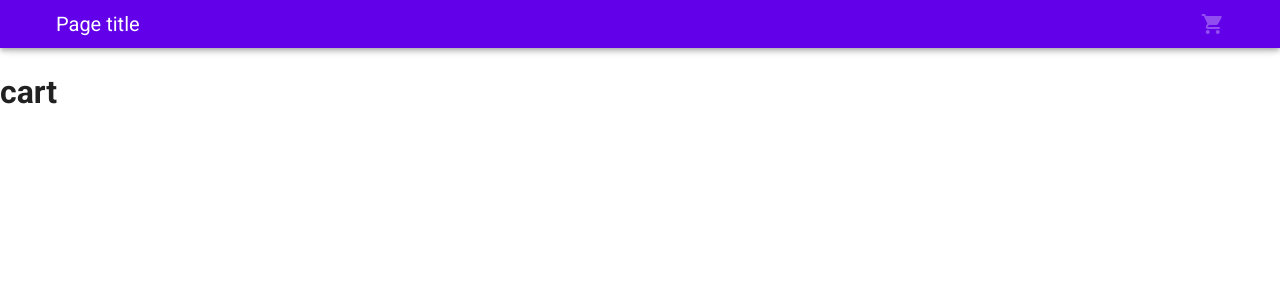
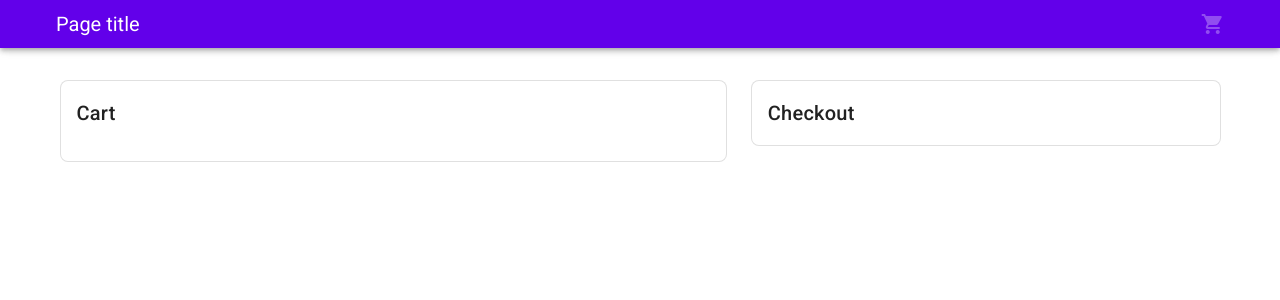
Before and after one commit to THEC0Der7/lessons-app, a Vue app: page /cart in a window 1280 px wide. Shown: the top 300 px of the page. Built offline with nearby package versions, Linux system fonts and the light colour scheme.

Commit message:
cart card and cart items design ready

```diff
--- /dev/null
+++ b/src/components/cart-card.vue
@@ -0,0 +1,41 @@
+<template>
+  <v-card elevation="0" class="px-3 py-3 mb-3" outlined>
+    <v-list-item class="px-0">
+      <div class="pr-2">
+        <v-avatar height="80px" width="100px" class="rounded-lg">
+          <v-img :src="data.Image" width="100%" height="100%"></v-img>
+        </v-avatar>
+      </div>
+      <v-list-item-content class="px-0">
+        <v-list-item-subtitle>
+          <strong>Subject:</strong> {{ data.subject }}
+        </v-list-item-subtitle>
+        <v-list-item-subtitle>
+          <strong>Location:</strong> {{ data.location }}
+        </v-list-item-subtitle>
+      </v-list-item-content>
+      <div>Spaces ({{ data.qty }}x)</div>
+      <div class="font-weight-bold ml-4 mr-4">${{ data.price * data.qty }}</div>
+      <div>
+        <v-btn icon>
+          <v-icon>mdi-minus</v-icon>
+        </v-btn>
+      </div>
+    </v-list-item>
+  </v-card>
+</template>
+
+<script>
+export default {
+  name: "cart-card",
+  props: {
+    data: {
+      type: Object,
+      default: () => {},
+    },
+  },
+  data() {
+    return {};
+  },
+};
+</script>
--- a/src/components/main-header.vue
+++ b/src/components/main-header.vue
@@ -1,7 +1,9 @@
 <template>
   <div>
     <v-app-bar color="deep-purple accent-4" class="px-10" dense dark>
-      <v-toolbar-title>Page title </v-toolbar-title>
+      <v-toolbar-title @click="$router.push({ name: 'home' })"
+        >Page title
+      </v-toolbar-title>
 
       <v-spacer></v-spacer>
 
--- a/src/views/Cart.vue
+++ b/src/views/Cart.vue
@@ -1,11 +1,39 @@
 <template>
   <div id="cart">
-    <h1>cart</h1>
+    <v-container>
+      <v-row>
+        <v-col cols="7">
+          <v-card class="rounded-lg" outlined>
+            <v-card-title>Cart</v-card-title>
+            <v-card-text>
+              <template v-for="(item, idx) in cart">
+                <cart-card :key="idx" :data="item" />
+              </template>
+            </v-card-text>
+          </v-card>
+        </v-col>
+        <v-col cols="5">
+          <v-card class="rounded-lg" outlined>
+            <v-card-title>Checkout</v-card-title>
+          </v-card>
+        </v-col>
+      </v-row>
+    </v-container>
   </div>
 </template>
 
 <script>
+import CartCard from "../components/cart-card.vue";
 export default {
   name: "cart",
+  components: { CartCard },
+  data() {
+    return {};
+  },
+  computed: {
+    cart() {
+      return this.$store.getters.getCart;
+    },
+  },
 };
 </script>
```
